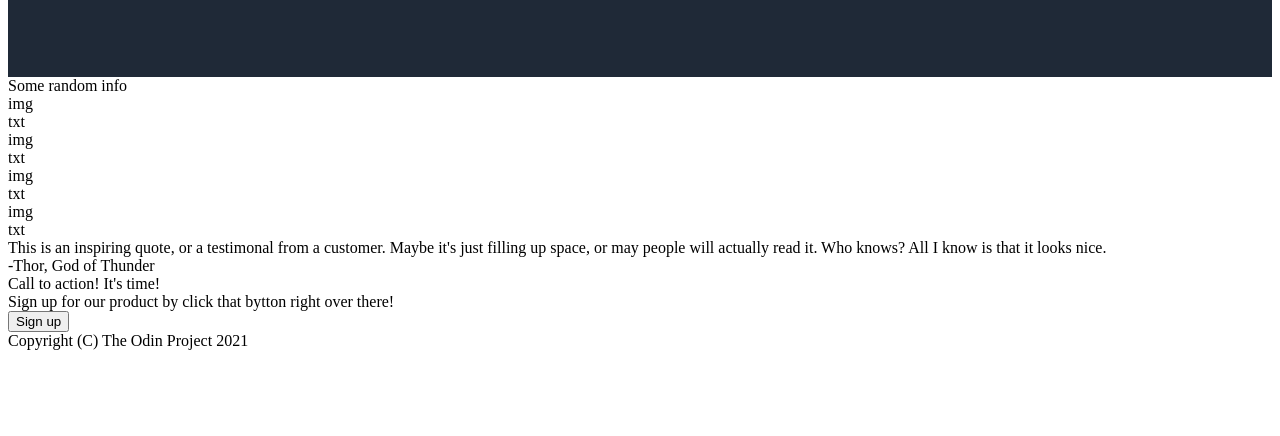
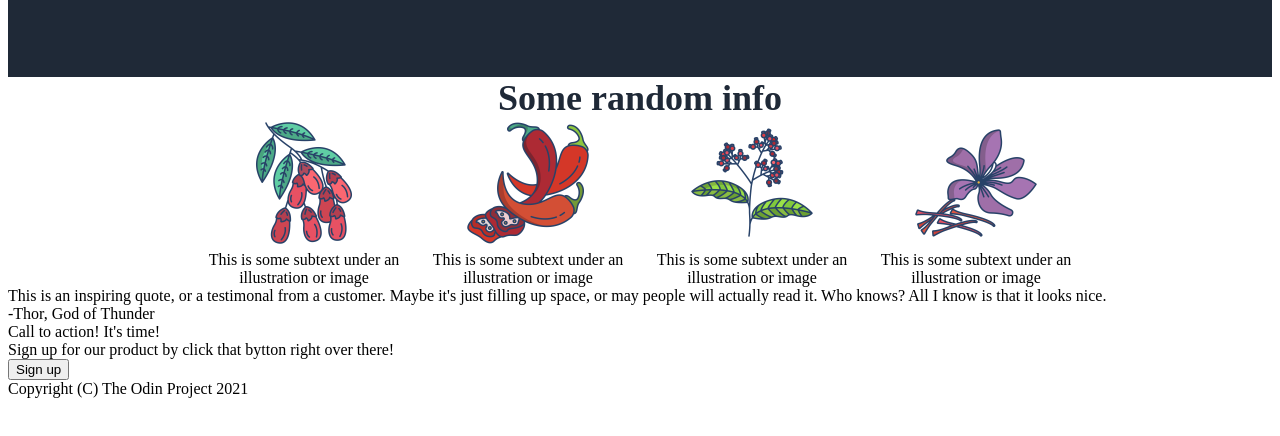
Before and after one commit to Josh68000/LandingPage, a plain HTML site: page index.html in a window 1280 px wide. Shown: the part 318-754 px from the top of the page. Drawn offline with Linux system fonts and the light colour scheme.

Commit message:
add flex format to random info section, and add images to same section

```diff
--- a/index.html
+++ b/index.html
@@ -35,23 +35,24 @@
 
 
 <div class="mc3">
-    Some random info
+    <div class="mc3title">Some random info</div>
+
     <div class="sc3">
         <div class="sc3c1">
-            <div class="img">img</div>
-            <div class="txt">txt</div>
+            <img class="img" src="images/barberry.png">
+            <div class="txt">This is some subtext under an illustration or image</div>
         </div>
         <div class="sc3c2">
-            <div class="img">img</div>
-            <div class="txt">txt</div>
+            <img class="img" src="images/chilli.png">
+            <div class="txt">This is some subtext under an illustration or image</div>
         </div>
         <div class="sc3c3">
-            <div class="img">img</div>
-            <div class="txt">txt</div>
+            <img class="img" src="images/pepper.png">
+            <div class="txt">This is some subtext under an illustration or image</div>
         </div>
         <div class="sc3c4">
-            <div class="img">img</div>
-            <div class="txt">txt</div>
+            <img class="img" src="images/saffron.png">
+            <div class="txt">This is some subtext under an illustration or image</div>
         </div>
     </div>
 
--- a/styles.css
+++ b/styles.css
@@ -64,6 +64,7 @@ padding-bottom: .5em;
 padding-left: 3em;
 padding-right: 3em;
 border-radius: 8px;
+text-align: center;
 }
 
 .sc2{
@@ -74,28 +75,46 @@ max-width:45%
 }
 
 .mc3{
+display: flex;
+align-items: center;
+justify-content: center;
+flex-direction: column;
+padding-left: 5em;
+padding-right: 5em;
+}
 
+.mc3title{
+    font-size: 36px;
+    font-weight: 900;
+    color: #1F2937;
 }
 
 .sc3{
-
+display: flex;
+align-items: center;
+justify-content: center;
+gap: 2em;
 }
 
 .sc3c1{
-
+    max-width: 15vw;
+    text-align: center;
 }
 
 .sc3c2{
-
+    max-width: 15vw;
+    text-align: center;
 }
 .sc3c3{
-
+    max-width: 15vw;
+    text-align: center;
 }
 .sc3c4{
-
+    max-width: 15vw;
+    text-align: center;
 }
 .img{
-
+max-width: 10vw;
 }
 .txt{
 
```
Also changed, not shown: images/barberry.png (added), images/chilli.png (added), images/pepper.png (added), images/saffron.png (added).
